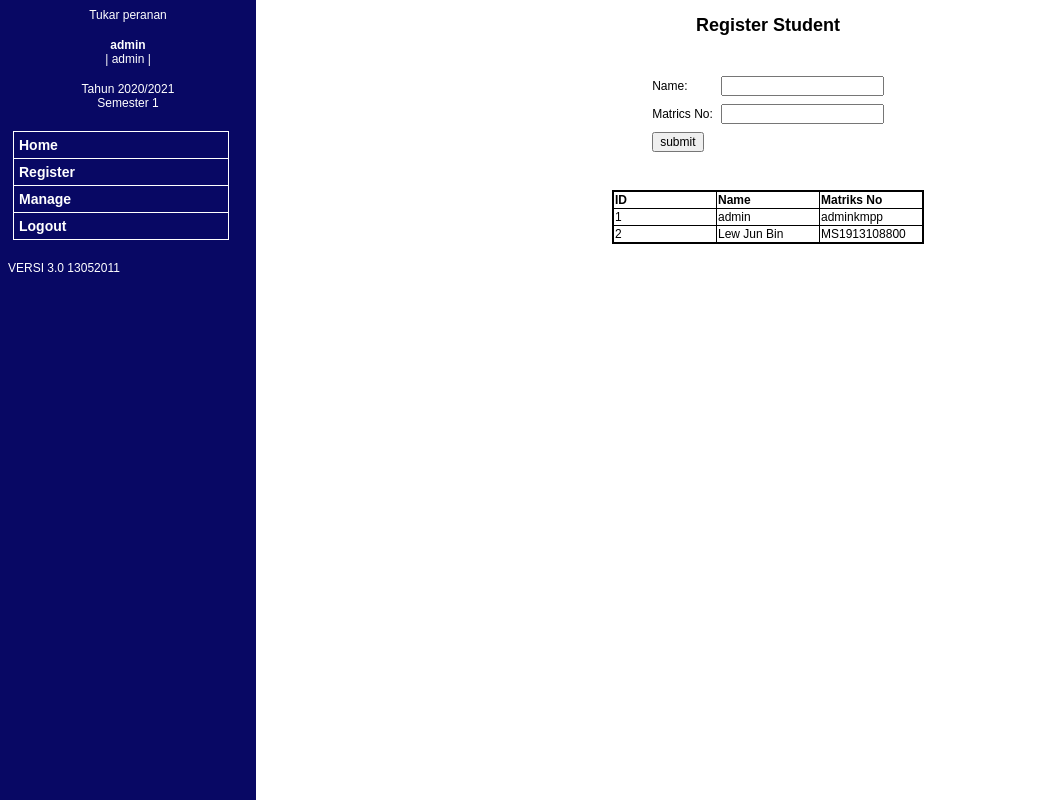
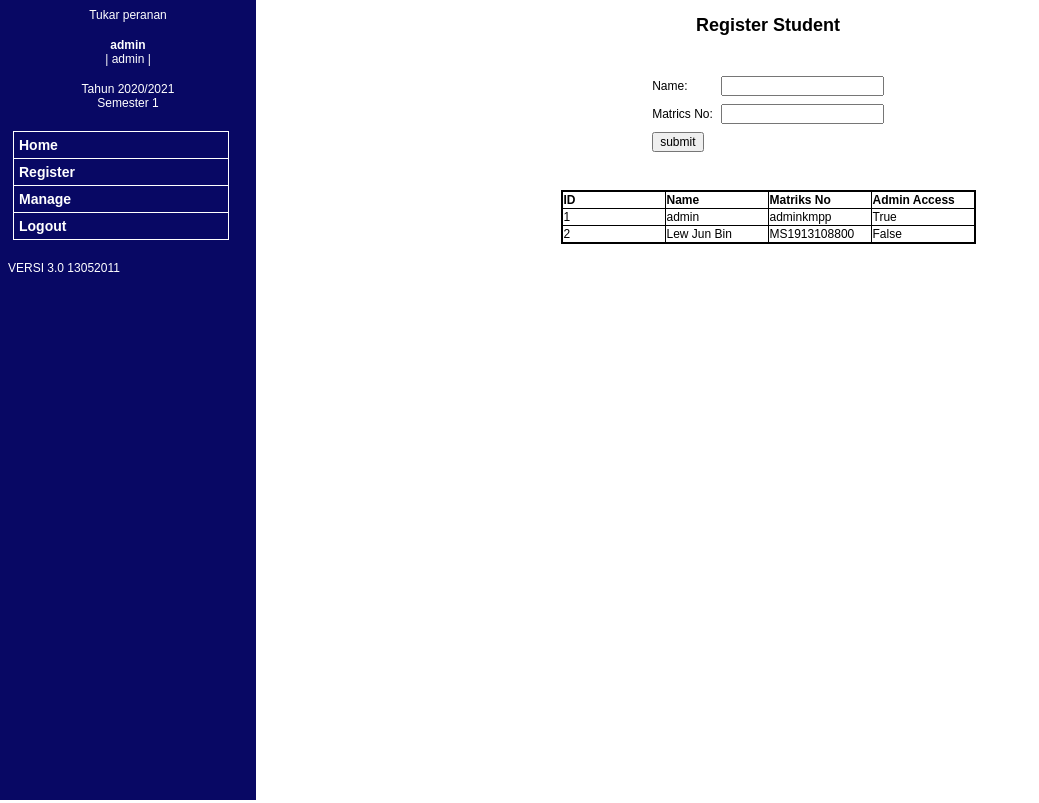
Before and after one commit to autumnlewjb/KmppMISClone, a Flask app: page /register in a window 1280 px wide. Shown: the whole page, without its empty margins (0-1039 px from the left). Run offline with Flask 2, Linux system fonts and the light colour scheme; a user stored in the database is signed in; data comes from the database, SQL or seed files in the repository; both versions use the stored data as it was after the commit.

Commit message:
authenticate admin access

```diff
--- a/app.py
+++ b/app.py
@@ -20,6 +20,7 @@ class Register(UserMixin, db.Model):
     id = db.Column(db.Integer, primary_key=True)
     name = db.Column(db.String(200), nullable=False)
     matrics_no = db.Column(db.String(200), nullable=False)
+    is_admin = db.Column(db.Boolean, default=False)
 
     def __repr__(self):
         return f'<student {self.id}>'
@@ -53,7 +54,10 @@ def login():
             return render_template('choose_position.html', date=dt['date'], time=dt['time'], day=dt['day'], position='student')
         elif username == 'admin' and password == 'adminkmpp':
             dt = get_datetime()
-            return render_template('choose_position.html', date=dt['date'], time=dt['time'], day=dt['day'], position='admin')
+            admin = Register.query.filter_by(matrics_no=password).first()
+            if admin.is_admin:
+                login_user(admin)
+                return render_template('choose_position.html', date=dt['date'], time=dt['time'], day=dt['day'], position='admin')
         else:
             return "Invalid username or password."
 
@@ -123,17 +127,20 @@ def history():
 
 # Admin's side
 @app.route('/admin-homepage', methods=['GET'])
+@login_required
 def admin_homepage():
     return render_template('admin/homepage.html')
 
 
 @app.route('/manage', methods=['GET'])
+@login_required
 def manage():
     applications = Application.query.order_by(Application.datetime).all()
     return render_template('admin/manage.html', applications=applications)
 
 
 @app.route('/approve/<int:id>', methods=['GET'])
+@login_required
 def approve(id):
     to_be_approved = Application.query.get_or_404(id)
     to_be_approved.status = 'Approved'
@@ -144,6 +151,7 @@ def approve(id):
 
 
 @app.route('/cancel/<int:id>', methods=['GET'])
+@login_required
 def cancel(id):
     to_be_cancelled = Application.query.get_or_404(id)
     to_be_cancelled.status = 'Rejected'
@@ -154,6 +162,7 @@ def cancel(id):
 
 
 @app.route('/register', methods=['POST', 'GET'])
+@login_required
 def register():
     if request.method == 'POST':
         name = request.form['name']
--- a/templates/admin/register.html
+++ b/templates/admin/register.html
@@ -28,12 +28,14 @@
                 <th>ID</th>
                 <th>Name</th>
                 <th>Matriks No</th>
+                <th>Admin Access</th>
             </tr>
             {% for student in students %}
                 <tr>
                     <td>{{ student.id }}</td>
                     <td>{{ student.name }}</td>
                     <td>{{ student.matrics_no }}</td>
+                    <td>{{ student.is_admin }}</td>
                 </tr>
             {% endfor %}
         </table>
```
Also changed, not shown: application.db, register.db.
